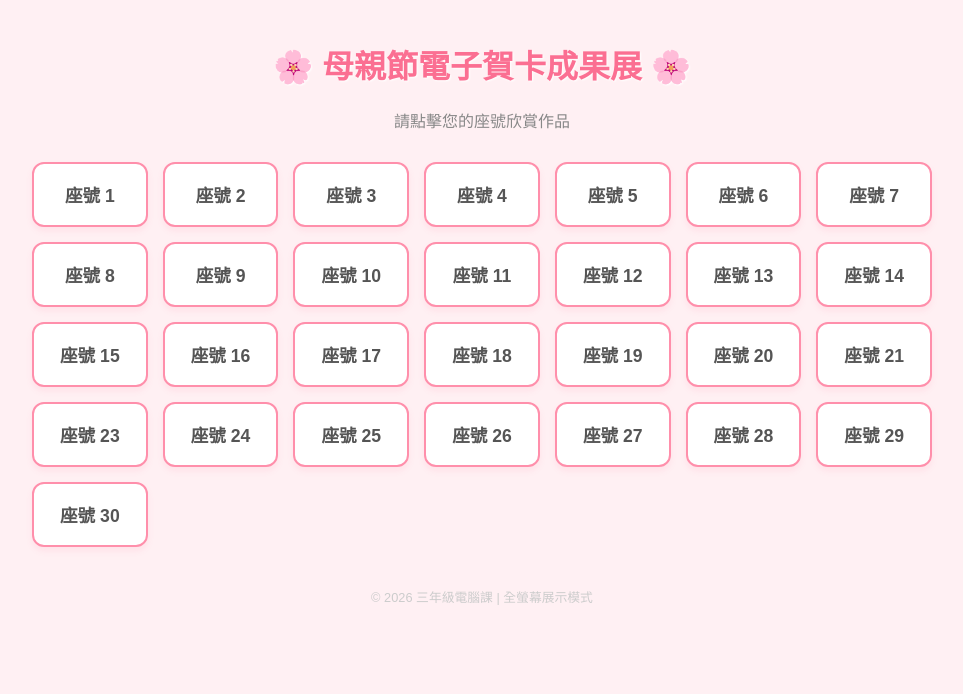
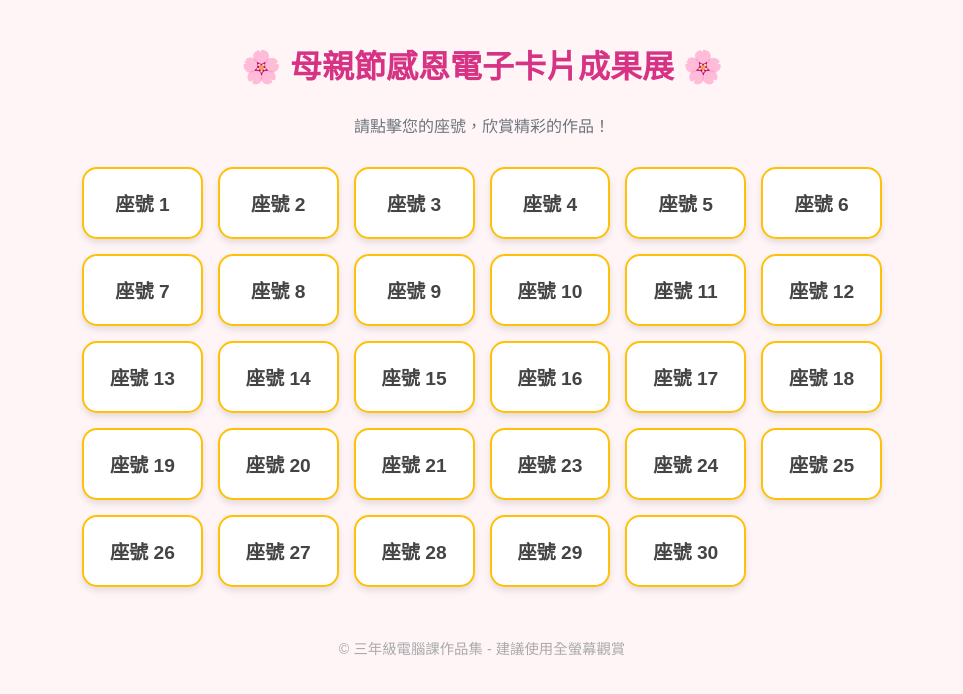
Before and after one commit to gsn925514-del/114danei-e-card, a plain HTML site: page index.html in a window 1280 px wide. Shown: the whole page, without its empty margins (158-1121 px from the left). Drawn offline with Linux system fonts and the light colour scheme.

Commit message:
Add files via upload

```diff
--- a/index.html
+++ b/index.html
@@ -2,145 +2,88 @@
 <html lang="zh-TW">
 <head>
     <meta charset="UTF-8">
-    <meta name="viewport" content="width=device-width, initial-scale=1.0, maximum-scale=1.0, user-scalable=no">
-    <title>三年級母親節電子賀卡成果展</title>
+    <meta name="viewport" content="width=device-width, initial-scale=1.0">
+    <title>三年級母親節感恩電子卡片成果展</title>
     <style>
-        :root {
-            --primary-pink: #ff8fab;
-            --dark-pink: #fb6f92;
-            --bg-color: #fff0f3;
-        }
-
         body {
-            font-family: "Microsoft JhengHei", "Heiti TC", sans-serif;
-            background-color: var(--bg-color);
-            margin: 0;
+            font-family: "Microsoft JhengHei", sans-serif;
+            background-color: #fff5f7; /* 淡淡的粉紅色背景 */
             display: flex;
             flex-direction: column;
             align-items: center;
             padding: 20px;
-            overflow-x: hidden;
+            margin: 0;
         }
-
-        h1 { color: var(--dark-pink); margin-bottom: 5px; text-shadow: 1px 1px 2px white; }
-        p { color: #888; margin-bottom: 30px; }
-
-        /* 按鈕網格 */
+        h1 {
+            color: #d63384;
+            margin-bottom: 10px;
+        }
+        p {
+            color: #6c757d;
+            margin-bottom: 30px;
+        }
         .grid-container {
             display: grid;
-            grid-template-columns: repeat(auto-fill, minmax(110px, 1fr));
+            /* 在平板上顯示 4 欄，手機或小螢幕會自動調整 */
+            grid-template-columns: repeat(auto-fill, minmax(120px, 1fr));
             gap: 15px;
             width: 100%;
-            max-width: 900px;
+            max-width: 800px;
         }
-
         .btn {
-            background: white;
-            border: 2px solid var(--primary-pink);
-            border-radius: 12px;
-            color: #555;
-            padding: 18px 5px;
+            background-color: #ffffff;
+            border: 2px solid #ffc107;
+            border-radius: 15px;
+            color: #444;
+            padding: 20px 10px;
             text-align: center;
             text-decoration: none;
-            font-size: 1.1rem;
+            font-size: 1.2rem;
             font-weight: bold;
-            cursor: pointer;
-            transition: 0.2s;
-            box-shadow: 0 4px 6px rgba(251, 111, 146, 0.1);
+            transition: all 0.2s;
+            box-shadow: 0 4px 6px rgba(0,0,0,0.1);
         }
-
-        .btn:active { transform: scale(0.92); background-color: var(--primary-pink); color: white; }
-
-        /* 彈出視窗容器 (Modal) */
-        #modal-overlay {
-            display: none; /* 預設隱藏 */
-            position: fixed;
-            top: 0; left: 0;
-            width: 100%; height: 100%;
-            background-color: rgba(0, 0, 0, 0.9);
-            z-index: 1000;
+        /* 點擊時的效果 */
+        .btn:active {
+            background-color: #ffc107;
+            color: white;
+            transform: scale(0.95);
         }
-
-        /* 彈出視窗內的內容 (Iframe) */
-        #modal-content {
-            position: absolute;
-            top: 50%; left: 50%;
-            transform: translate(-50%, -50%);
-            width: 95%; height: 90%;
-            background: white;
-            border-radius: 10px;
-            overflow: hidden;
+        .footer {
+            margin-top: 50px;
+            font-size: 0.9rem;
+            color: #aaa;
         }
-
-        iframe { width: 100%; height: 100%; border: none; }
-
-        /* 關閉按鈕 */
-        #close-btn {
-            position: absolute;
-            top: 10px; right: 10px;
-            background: var(--dark-pink);
-            color: white;
-            border: none;
-            border-radius: 50%;
-            width: 50px; height: 50px;
-            font-size: 24px;
-            font-weight: bold;
-            cursor: pointer;
-            z-index: 1001;
-            box-shadow: 0 2px 10px rgba(0,0,0,0.3);
-            display: flex; align-items: center; justify-content: center;
-        }
-
-        #close-btn:active { background: #ff0000; transform: scale(0.9); }
-
-        .footer { margin-top: 40px; font-size: 0.8rem; color: #ccc; }
     </style>
 </head>
 <body>
 
-    <h1>🌸 母親節電子賀卡成果展 🌸</h1>
-    <p>請點擊您的座號欣賞作品</p>
+    <h1>🌸 母親節感恩電子卡片成果展 🌸</h1>
+    <p>請點擊您的座號，欣賞精彩的作品！</p>
 
-    <div class="grid-container" id="button-grid"></div>
+    <div class="grid-container" id="button-grid">
+        </div>
 
-    <div id="modal-overlay">
-        <button id="close-btn" onclick="closeProject()">✕</button>
-        <div id="modal-content">
-            <iframe id="project-iframe" src=""></iframe>
-        </div>
+    <div class="footer">
+        © 三年級電腦課作品集 - 建議使用全螢幕觀賞
     </div>
-
-    <div class="footer">© 2026 三年級電腦課 | 全螢幕展示模式</div>
 
     <script>
         const grid = document.getElementById('button-grid');
-        const overlay = document.getElementById('modal-overlay');
-        const iframe = document.getElementById('project-iframe');
 
-        // 自動產生按鈕 (1-30號，跳過22號)
         for (let i = 1; i <= 30; i++) {
+            // 跳過 22 號
             if (i === 22) continue;
 
-            const btn = document.createElement('div');
-            btn.className = 'btn';
-            btn.innerText = `座號 ${i}`;
-            // 點擊按鈕後開啟作品
-            btn.onclick = () => openProject(`p${i.toString().padStart(2, '0')}.html`);
+            // 建立按鈕
+            const link = document.createElement('a');
+            link.href = `p${i.toString().padStart(2, '0')}.html`; // 這裡對應 p01.html, p02.html...
+            link.className = 'btn';
+            link.innerText = `座號 ${i}`;
 
-            grid.appendChild(btn);
-        }
-
-        function openProject(url) {
-            iframe.src = url;       // 設定 iframe 的網址
-            overlay.style.display = 'block'; // 顯示彈出層
-            document.body.style.overflow = 'hidden'; // 禁止底層捲動
-        }
-
-        function closeProject() {
-            overlay.style.display = 'none';  // 隱藏彈出層
-            iframe.src = '';                // 清空 iframe 網址 (停止作品聲音)
-            document.body.style.overflow = 'auto';   // 恢復底層捲動
+            grid.appendChild(link);
         }
     </script>
+
 </body>
 </html>
```
